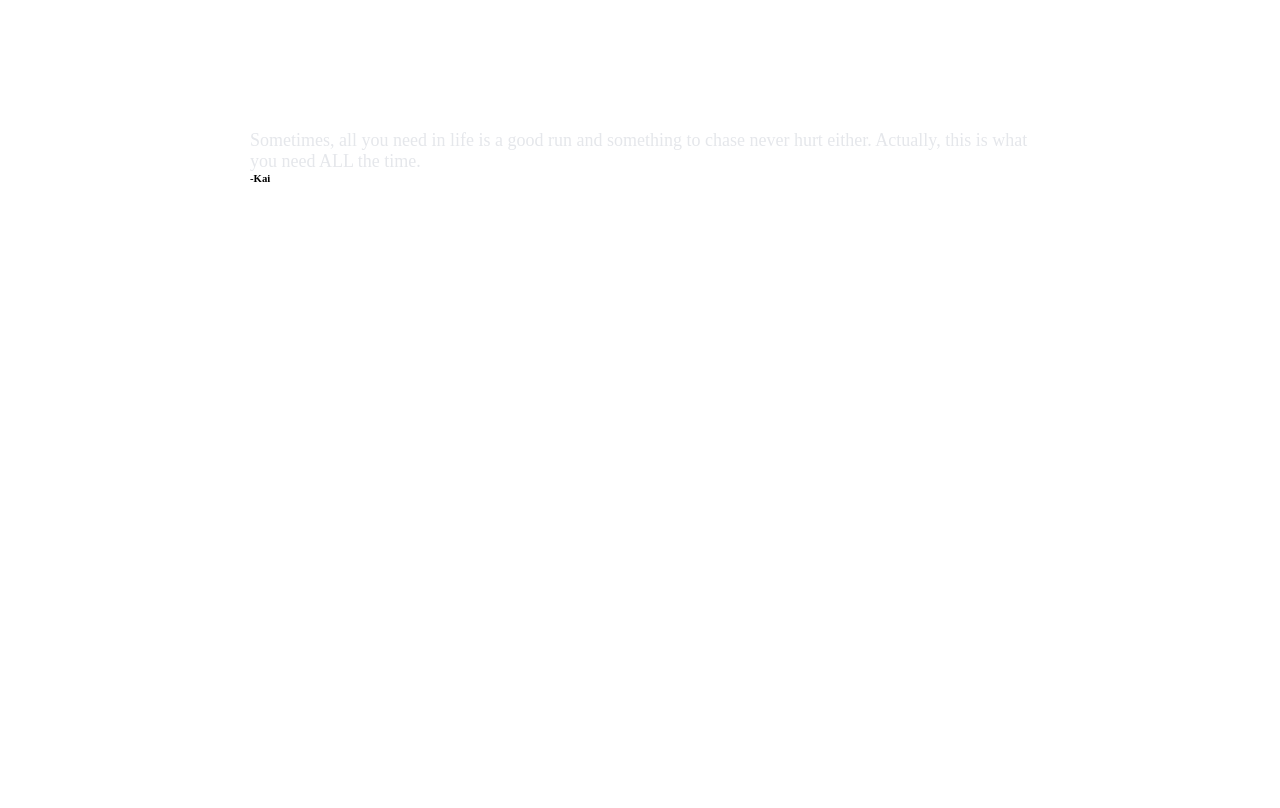
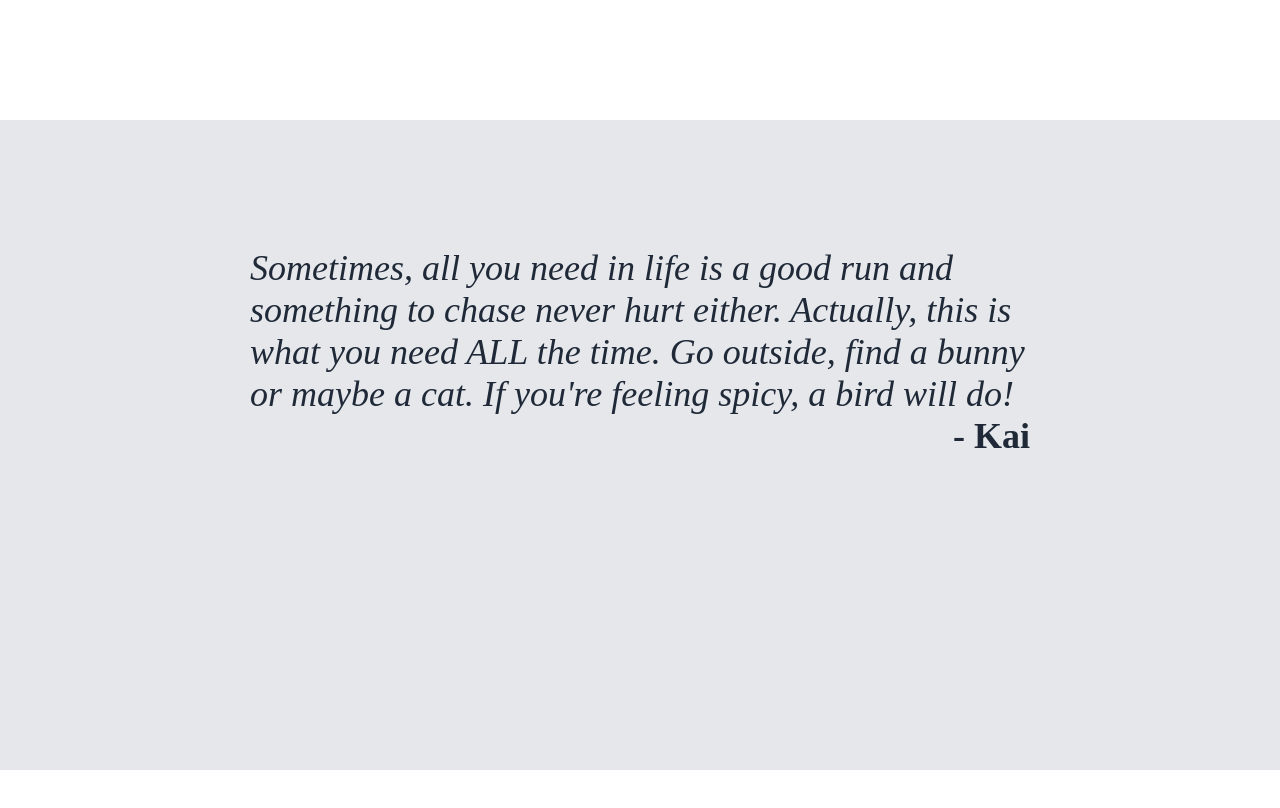
Before and after one commit to everemch/odin-landing-page, a plain HTML site: page index.html in a window 1280 px wide. Shown: the part 1180-1988 px from the top of the page. Drawn offline with Linux system fonts and the light colour scheme.

Commit message:
Finished quote maincontainer
Added to the quote text
Styled the elements to be centered and fill the space appropriately.

```diff
--- a/index.html
+++ b/index.html
@@ -50,14 +50,15 @@
     <div class="quote-container maincontainer">
       <p class="quote">Sometimes, all you need in life is a good run and
         something to chase never hurt either.
-        Actually, this is what you need ALL the time.</p>
-      <h6 class="quotename">-Kai</h6>
+        Actually, this is what you need ALL the time. Go outside, find a bunny or maybe a cat.
+      If you're feeling spicy, a bird will do!</p>
+      <h6 class="quotename">- Kai</h6>
     </div>
-    <div class="signup-container maincontainer">
+    <div class="footer-container maincontainer">
         <div class="signup-banner">
             <a class="signup-button"></a>
         </div>
+        <div class="footer"></div>
     </div>
-    <div class="footer"></div>
   </body>
 </html>
--- a/style.css
+++ b/style.css
@@ -114,17 +114,20 @@
 }
 
 .quote-container {
-
+    background-color: #E5E7EB;
 }
 
 .quote {
-
+    margin-top: 15%;
+    color: #1F2937;
+    font-size: 36px;
+    font-style: italic;
+    font-weight: light;
 }
 
 .quotename {
-
+    color: #1F2937;
+    font-size: 36px;
+    font-weight: bold;
+    text-align: right;
 }
-
-.signup-button {
-
-}
```
